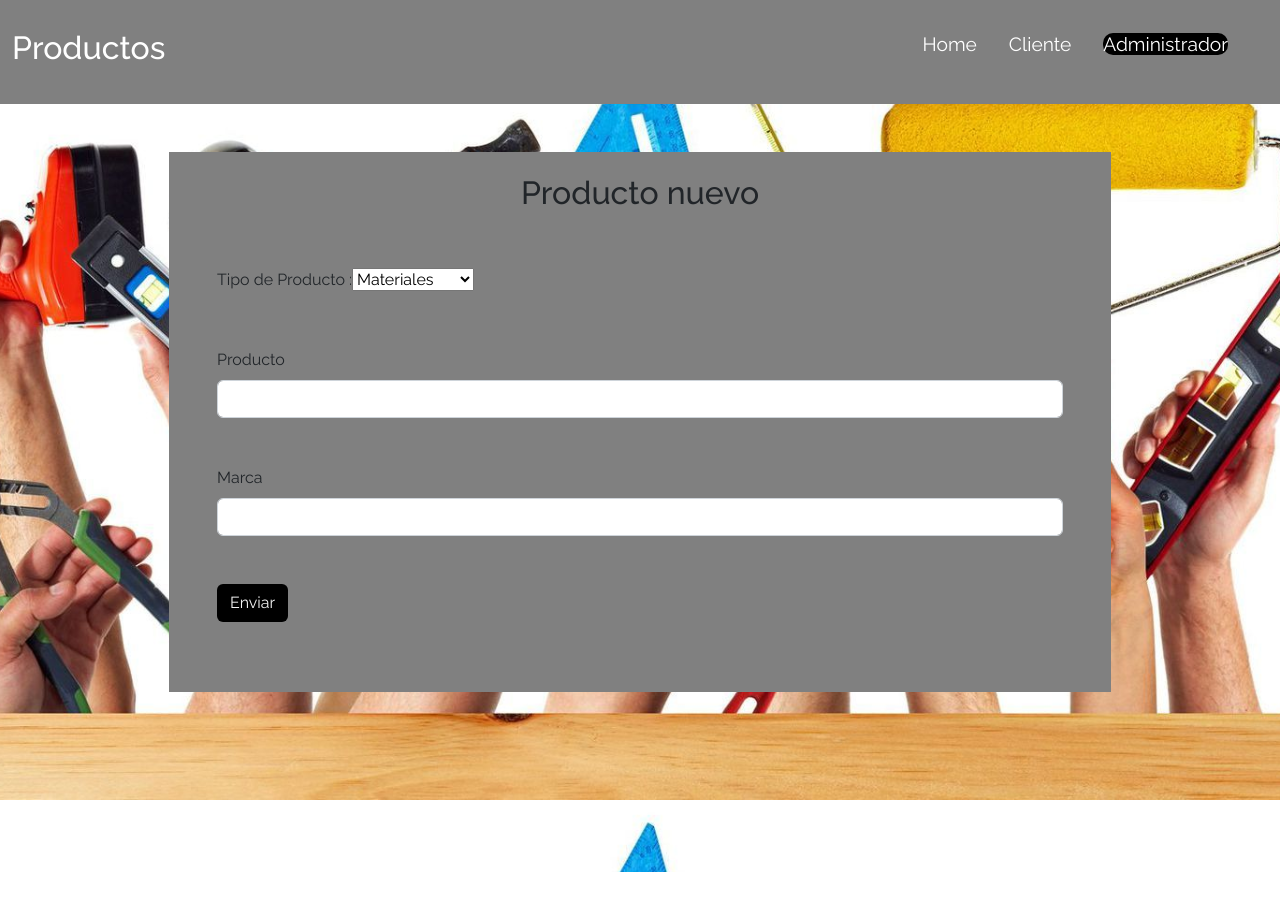
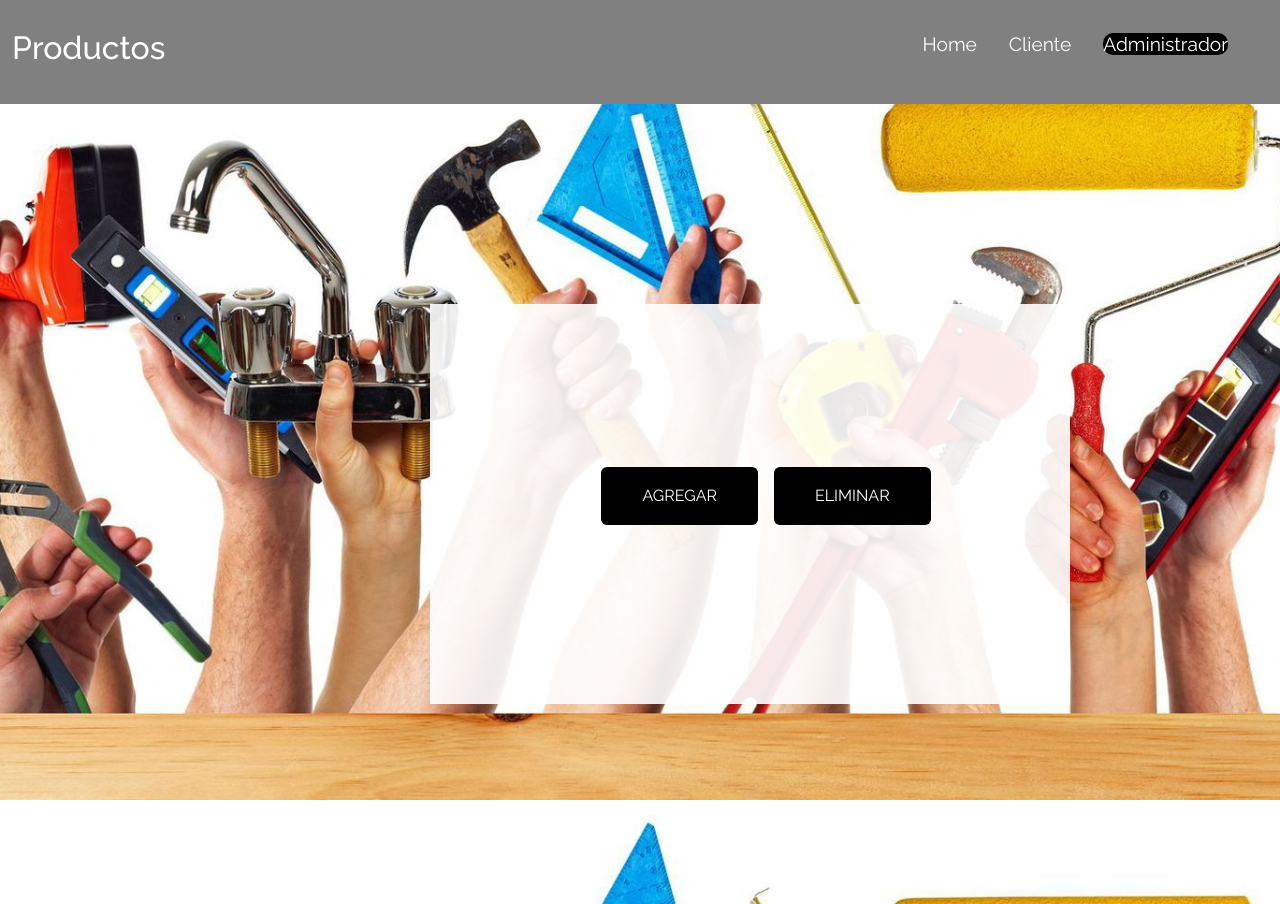
Before and after one commit to RubenHernandez2022/pro-front, a React (Create React App) app: page /Administrador in a window 1280 px wide. Before the commit the page ends 872 px from the top, so only its background shows below. Built offline with nearby package versions, Linux system fonts and the light colour scheme.

Commit message:
proy-front

```diff
--- a/src/components/Administrador/Administrador.js
+++ b/src/components/Administrador/Administrador.js
@@ -1,46 +1,27 @@
 import Navegation from "../Navegation/Navegation";
+
 import "./Administrador.css";
-
 //import {useState} from"react";
 import{Fragment} from "react"
-
+import ListItemHome from "../ListItem/ListItemHome";
 
 export default function Administrador(){
 
       return(
       <Fragment>
         <Navegation/>
-        <main className="container-fluid recuadro-contacto">
+         <div className="centrado-home w-50 d-flex flex-column justify-content-center align-items-center ">
 
-            <div class=" color-contacto d-flex flex-column justify-content-center align-items-center m-auto mt-5 w-75 h-75">
-                <h2>Producto nuevo</h2>
 
-                <form className="row g-5 p-5" action="http://localhost:4000/agregarProducto" method="POST">
-                    <div className="col-12">
-                        <label formHTML="tipoProducto" className="form-label">
-                           Tipo de Producto  :
-                           <select name="tipoProducto" id="tipoProducto" required>
-                             <option value="Materiales">Materiales</option>
-                             <option value="Herramientas">Herramientas</option>
-                             <option value="Repuestos">Repuestos</option>
-                           </select>
-                        </label>
-                        {/* <input type="text" name="tipoProducto" className="form-control" id="tipoProducto"/> */}
-                    </div>
-                    <div className="col-12">
-                       <label formHTML="producto" className="form-label">Producto</label>
-                       <input type="text" name="producto" className="form-control" id="producto"/>
-                    </div>
-                    <div className="col-12">
-                       <label formHTML="marca" className="form-label">Marca</label>
-                       <input type="text" name="marca" className="form-control" id="marca"/>
-                    </div>
-                    <div className="col-12">
-                       <button type="=submit" className="btn boton-contacto">Enviar</button>
-                    </div>
-                </form>
-            </div>
-        </main>
+                <nav>
+                   <ul className="d-flex justify-content-between">
+                      <ListItemHome dato="AGREGAR" infoPath="/FormuAgregar"/>
+                      <ListItemHome dato="ELIMINAR" infoPath="/ELIMINAR"/>
+
+                   </ul>
+                </nav>
+        </div>
+
       </Fragment>
     )
 }
--- a/src/components/Card/Card.css
+++ b/src/components/Card/Card.css
@@ -1,5 +1,5 @@
 .tarjeta{background-size:cover;
-         background-image:url(../fondotarj/fondo-cliente.png);
+         background-image:url(../../fondotarj/fondo-cliente.png);
          border-radius:10px;
          width: 400px;;
 }
--- /dev/null
+++ b/src/components/FormuAgregar/FormuAgregar.js
@@ -0,0 +1,37 @@
+
+
+export default function FormuAgregar(){
+    return(
+       <div className="container-fluid recuadro-contacto">
+
+            <div class=" color-contacto d-flex flex-column justify-content-center align-items-center m-auto mt-5 w-75 h-75">
+                <h2>Producto nuevo</h2>
+
+                <form className="row g-5 p-5" action="http://localhost:4000/agregarProducto" method="POST">
+                    <div className="col-12">
+                        <label formHTML="tipoProducto" className="form-label">
+                           Tipo de Producto  :
+                           <select name="tipoProducto" id="tipoProducto" required>
+                             <option value="Materiales">Materiales</option>
+                             <option value="Herramientas">Herramientas</option>
+                             <option value="Repuestos">Repuestos</option>
+                           </select>
+                        </label>
+                        {/* <input type="text" name="tipoProducto" className="form-control" id="tipoProducto"/> */}
+                    </div>
+                    <div className="col-12">
+                       <label formHTML="producto" className="form-label">Producto</label>
+                       <input type="text" name="producto" className="form-control" id="producto"/>
+                    </div>
+                    <div className="col-12">
+                       <label formHTML="marca" className="form-label">Marca</label>
+                       <input type="text" name="marca" className="form-control" id="marca"/>
+                    </div>
+                    <div className="col-12">
+                       <button type="=submit" className="btn boton-contacto">Enviar</button>
+                    </div>
+                </form>
+            </div>
+        </div>
+    );
+}
--- a/src/router/Router.js
+++ b/src/router/Router.js
@@ -2,6 +2,7 @@ import{BrowserRouter,Routes,Route} from "react-router-dom";
 import Home from "../components/Home/Home";
 import Cliente from "../components/Cliente/Cliente";
 import Administrador from "../components/Administrador/Administrador";
+import FormuAgregar from "../components/FormuAgregar/FormuAgregar";
 
 export default function Router(){
     return(<BrowserRouter>
@@ -9,6 +10,7 @@ export default function Router(){
                   <Route path="/" element={<Home/>}/>
                   <Route path="/Cliente" element={<Cliente/>}/>
                   <Route path="/Administrador" element={<Administrador/>}/>
+                  <Route path="/formuAgregar" element={<FormuAgregar/>}/>
                 </Routes>
             </BrowserRouter>
 
```
Also changed, not shown: src/fondotarj/fondo-cliente.png (renamed from src/components/fondotarj/fondo-cliente.png).
